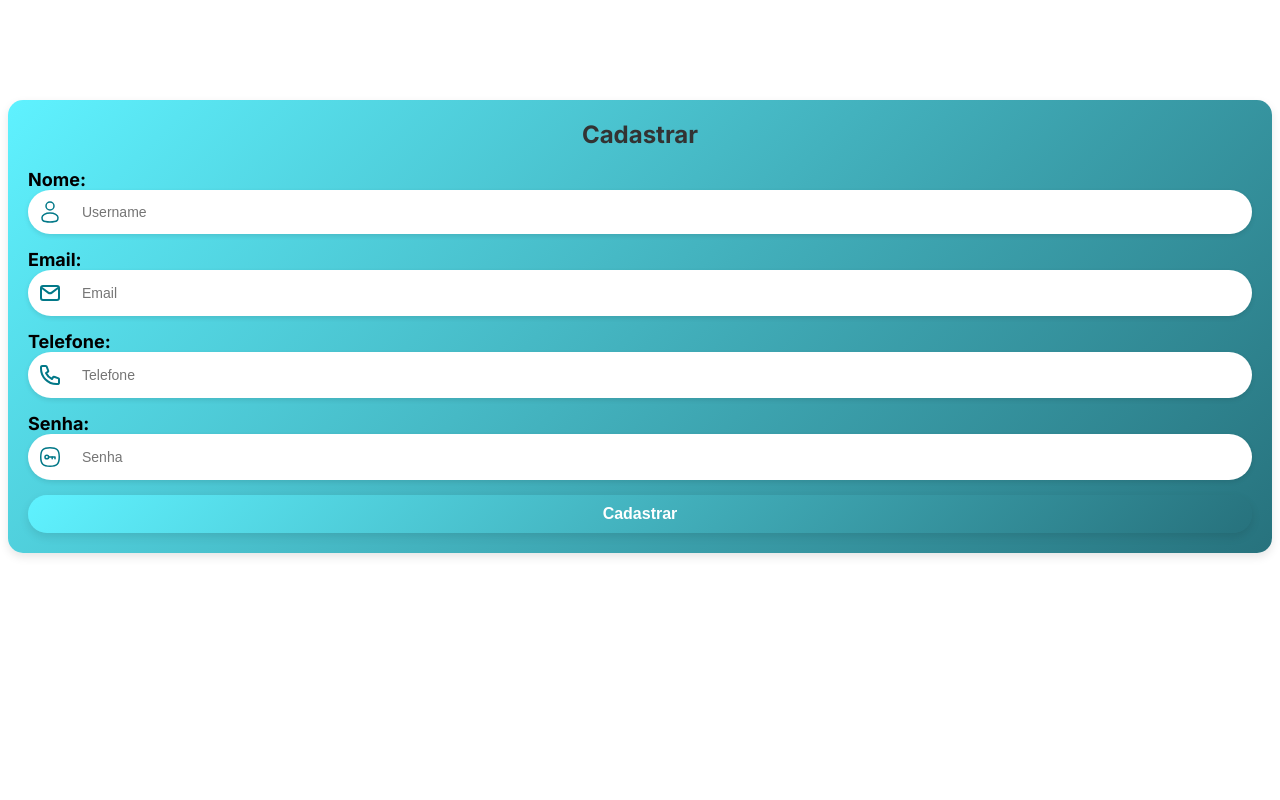
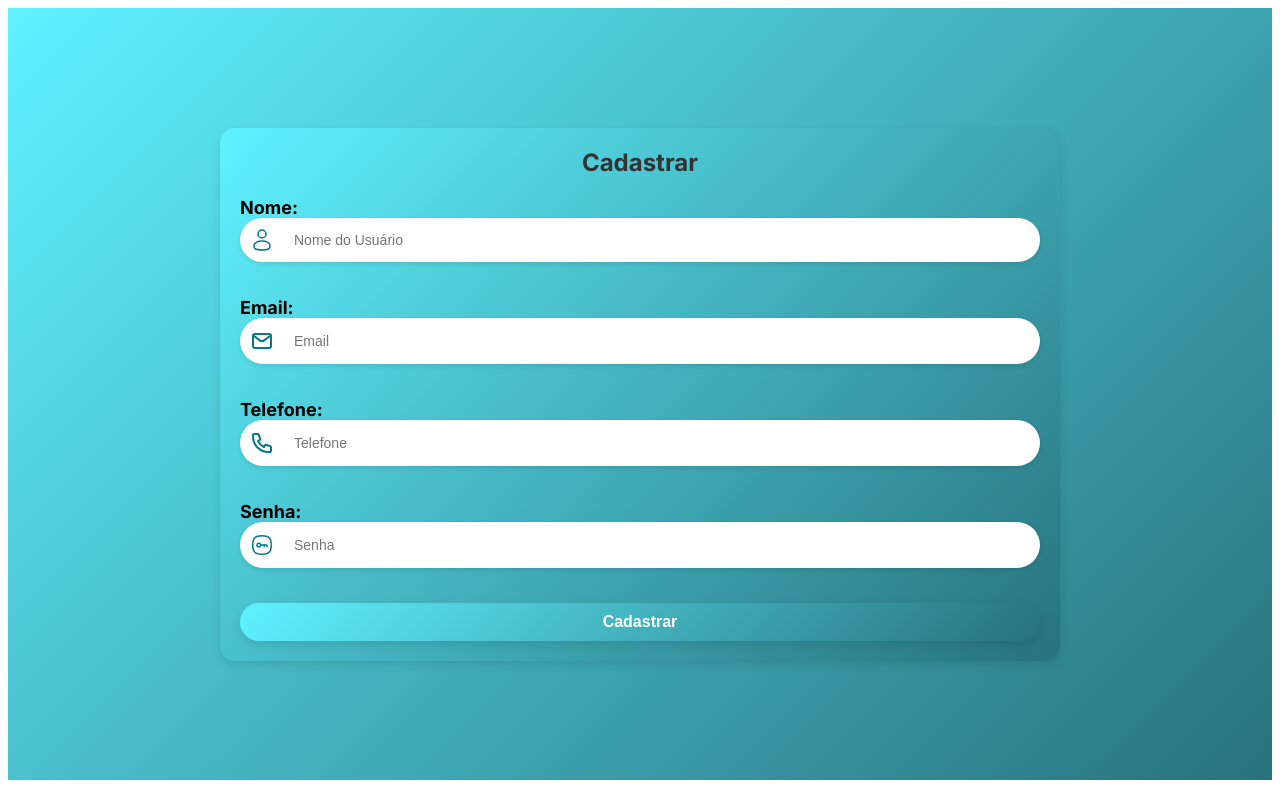
Before and after one commit to RicardoPXavier/Lista-de-Tarefas, a Next.js app: page /cadastro in a window 1280 px wide. Built offline with nearby package versions, Linux system fonts and the light colour scheme.

Commit message:
Funcionalidades da tela de cadastro, nova coleção no firebase

```diff
--- a/src/app/cadastro/page.module.scss
+++ b/src/app/cadastro/page.module.scss
@@ -1,11 +1,20 @@
+.wrapper {
+    min-height: 91.5vh;
+    display: flex;
+    justify-content: center;
+    align-items: center;
+    padding: 20px;
+    background: linear-gradient(135deg, #5ff2ff, #27727d);
+}
 #container {
+    width: 100%;
+    max-width: 800px;
     display: flex;
     flex-direction: column;
     padding: 20px;
     background: linear-gradient(135deg, #5ff2ff, #27727d);
     border-radius: 15px;
     box-shadow: 0 4px 10px rgba(0, 0, 0, 0.1);
-    margin-top: 100px;
 }
 
 .titulo {
@@ -23,7 +32,7 @@
     width: 100%;
     display: flex;
     align-items: center;
-    margin-bottom: 15px;
+    margin-bottom: 35px;
     background: #fff;
     border-radius: 50px;
     padding: 10px;
--- a/src/app/cadastro/page.tsx
+++ b/src/app/cadastro/page.tsx
@@ -1,77 +1,121 @@
-"use client"
+"use client";
 import { useState, useEffect } from 'react';
 import Image from 'next/image';
-import { doc, getDoc, updateDoc, addDoc, collection } from 'firebase/firestore';
-import { firestore } from "../../config/firebase";
-import style from '@/app/cadastro/page.module.scss'
-import email from '../../icons/email.svg'
-import senha from '../../icons/senha.svg'
-import telefone from '../../icons/telefone.svg'
-import username from '../../icons/username.svg'
+import { doc, getDoc, setDoc, collection } from 'firebase/firestore';
+import { auth, firestore } from "../../config/firebase";
+import { createUserWithEmailAndPassword } from "firebase/auth";
+import style from '@/app/cadastro/page.module.scss';
+import email from '../../icons/email.svg';
+import senha from '../../icons/senha.svg';
+import telefone from '../../icons/telefone.svg';
+import username from '../../icons/username.svg';
+import { zodResolver } from "@hookform/resolvers/zod";
+import { useForm } from "react-hook-form";
+import InputMask from 'react-input-mask';
+import { z } from "zod";
 
-export default function TelaCadastro(){
-    return(
+const cadastroUsuarioSchema = z.object({
+    id: z.string().optional(),
+    nome: z.string(),
+    email: z.string().email("Email inválido"),
+    telefone: z.string(),
+    senha: z.string()
+});
+export type CadastroUsuarioSchema = z.infer<typeof cadastroUsuarioSchema>;
+
+export default function TelaCadastro() {
+    const { register, handleSubmit, formState: { errors }, reset, setValue } = useForm<CadastroUsuarioSchema>({
+        resolver: zodResolver(cadastroUsuarioSchema)
+    });
+    const [initialValue, setInitialValues] = useState<CadastroUsuarioSchema | null>(null);
+
+    const addDocuments = async (data: CadastroUsuarioSchema) => {
+        try {
+            const telefoneSemMask = data.telefone.replace(/\D/g, '');
+            const telefoneComoNumero = parseInt(telefoneSemMask, 10);
+
+
+            const userCredential = await createUserWithEmailAndPassword(auth, data.email, data.senha);
+            const user = userCredential.user;
+            const userId = user.uid;
+
+
+            await setDoc(doc(firestore, 'cadastro', userId), {
+                ...data,
+                telefone: telefoneComoNumero,
+                userId: userId,
+            });
+
+            console.log('Documento adicionado com ID:', userId);
+        } catch (err) {
+            console.log('Documento não encontrado', err);
+        }
+    };
+
+    return (
         <main>
+            <div className={style.wrapper}>
                 <div id={style.container}>
                     <div className={style.titulo}>Cadastrar</div>
+                    <form onSubmit={handleSubmit(addDocuments)}>
                         <div className={style.nomeTitulo}>Nome:
                             <div className={style.inputNome}>
-                        <Image className={style.username}
-                            src={username}
-                            alt="logo"
+                                <Image className={style.username} src={username} alt="logo" />
+                                <input
+                                    type="text"
+                                    placeholder="Nome do Usuário"
+                                    className={style.nome}
+                                    {...register('nome')}
                                 />
-                        <input type="text"
-                               placeholder="Username"
-                               className={style.nome}
-                        />
+                                {errors.nome && <span>{errors.nome.message}</span>}
                             </div>
                         </div>
 
-
                         <div className={style.emailTitulo}>Email:
                             <div className={style.inputEmail}>
-                        <Image className={style.email}
-                            src={email}
-                            alt="logo"
-                        />
-                        <input type="text"
+                                <Image className={style.email} src={email} alt="logo" />
+                                <input
+                                    type="text"
                                     placeholder="Email"
                                     className={style.email}
+                                    {...register('email')}
                                 />
+                                {errors.email && <span>{errors.email.message}</span>}
                             </div>
                         </div>
 
                         <div className={style.telefoneTitulo}>Telefone:
                             <div className={style.inputTelefone}>
-                        <Image className={style.telefone}
-                            src={telefone}
-                            alt="logo"
-                        />
-                        <input type="text"
+                                <Image className={style.telefone} src={telefone} alt="logo" />
+                                <InputMask
+                                    mask="(99) 99999-9999"
                                     placeholder="Telefone"
                                     className={style.telefone}
+                                    {...register('telefone')}
                                 />
+                                {errors.telefone && <span>{errors.telefone.message}</span>}
                             </div>
                         </div>
 
                         <div className={style.senhaTitulo}>Senha:
                             <div className={style.inputSenha}>
-                        <Image className={style.senha}
-                            src={senha}
-                            alt="logo"
-                        />
-                        <input type="text"
+                                <Image className={style.senha} src={senha} alt="logo" />
+                                <input
+                                    type="password"
                                     placeholder="Senha"
                                     className={style.senha}
+                                    {...register('senha')}
                                 />
+                                {errors.senha && <span>{errors.senha.message}</span>}
                             </div>
                         </div>
 
                         <div className={style.containerButton}>
-                    <button className={style.buttonCadastrar}>Cadastrar</button>
+                            <button type="submit" className={style.buttonCadastrar}>Cadastrar</button>
+                        </div>
+                    </form>
                 </div>
             </div>
         </main>
-
     );
 }
--- a/src/config/firebase.ts
+++ b/src/config/firebase.ts
@@ -1,7 +1,7 @@
 // Import the functions you need from the SDKs you need
 import { initializeApp } from "firebase/app";
 import { getAnalytics } from "firebase/analytics";
-import { getFirestore } from "firebase/firestore";
+import { getFirestore, collection, addDoc  } from "firebase/firestore";
 import { getAuth } from "firebase/auth";
 import { getStorage } from "firebase/storage";
 const firebaseConfig = {
```
Also changed, not shown: package.json (+6 -1 lines), 1 other file (tests, documents, lock files or other folders). Lines whose indentation alone changed are shown as unchanged.
